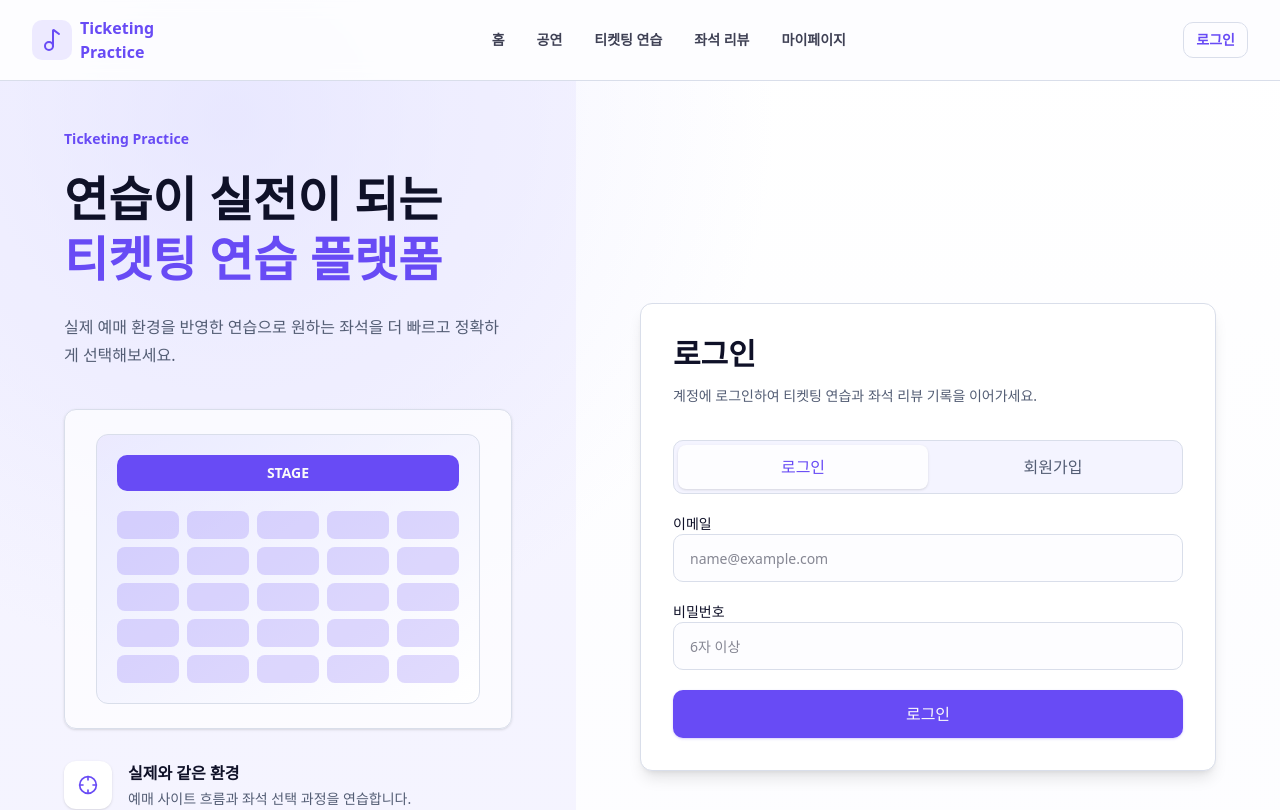
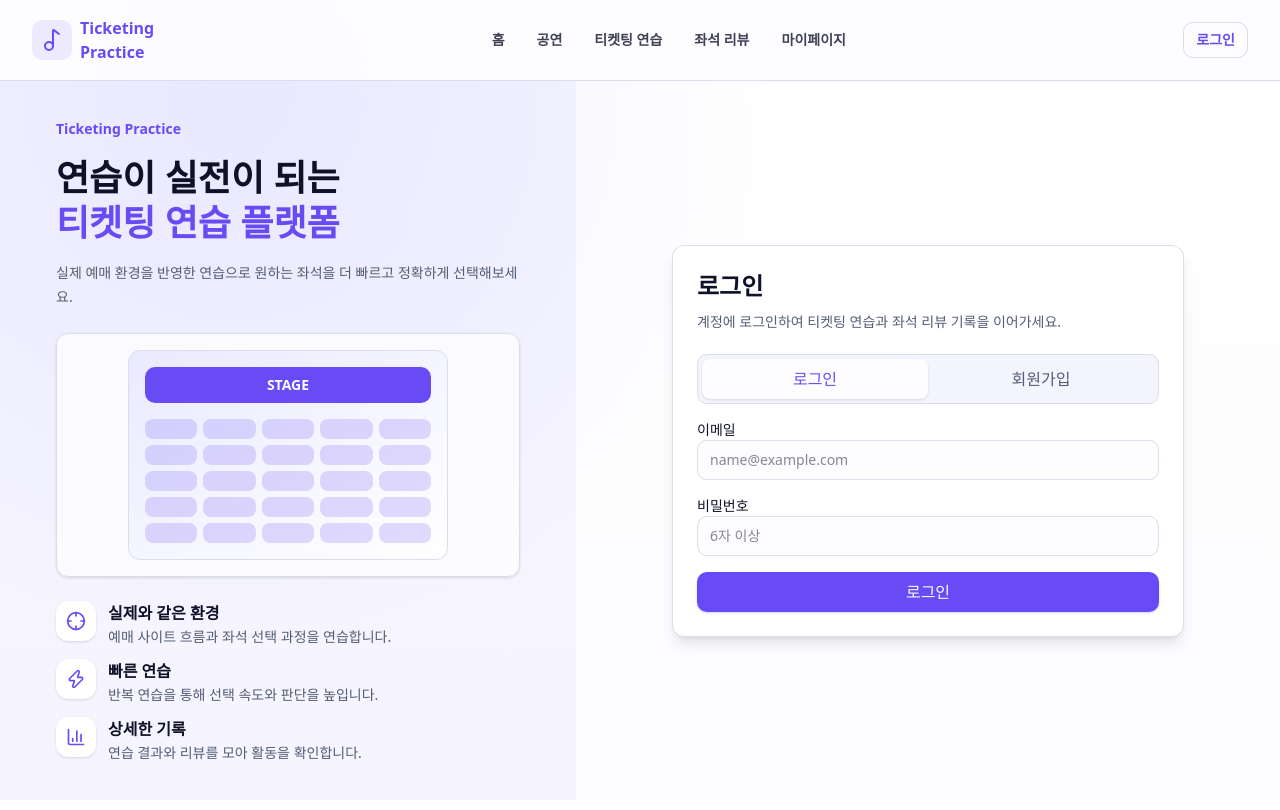
Before and after one commit to madcamp-official/26s-w1-c2-07, a Next.js app: page /login in a window 1280 px wide. Shown: the top 810 px of the page. Built offline with nearby package versions, Linux system fonts and the light colour scheme; no server answers.

Commit message:
feat: polish concert navigation and login layout

```diff
--- a/src/app/concerts/page.tsx
+++ b/src/app/concerts/page.tsx
@@ -2,8 +2,11 @@ import Image from "next/image";
 import Link from "next/link";
 import {
   CalendarDays,
+  ChevronLeft,
+  ChevronRight,
   Grid3X3,
   Heart,
+  Info,
   List,
   MapPin,
   MessageSquare,
@@ -20,7 +23,9 @@ import {
   getConcertList,
   type ConcertListScope,
 } from "@/lib/concerts";
-import { formatDateRange, formatPriceRange } from "@/utils/format";
+import { formatDateRange } from "@/utils/format";
+
+const CONCERT_PAGE_SIZE = 8;
 
 const scopeTabs: Array<{
   value: ConcertListScope;
@@ -50,6 +55,7 @@ type ConcertListPageProps = {
     q?: string;
     region?: string;
     genre?: string;
+    page?: string;
   }>;
 };
 
@@ -65,6 +71,12 @@ function parseFilterValue(value: string | undefined, maxLength: number) {
   const trimmed = value?.trim();
 
   return trimmed ? trimmed.slice(0, maxLength) : undefined;
+}
+
+function parsePage(value: string | undefined) {
+  const page = Number.parseInt(value ?? "", 10);
+
+  return Number.isFinite(page) && page > 0 ? page : 1;
 }
 
 function getConcertScopeHref(
@@ -89,6 +101,35 @@ function getConcertScopeHref(
 
   if (filters.genre) {
     params.set("genre", filters.genre);
+  }
+
+  return `/concerts?${params.toString()}`;
+}
+
+function getConcertPageHref(
+  page: number,
+  input: {
+    scope: ConcertListScope;
+    q?: string;
+    region?: string;
+    genre?: string;
+  },
+) {
+  const params = new URLSearchParams({
+    scope: input.scope,
+    page: String(page),
+  });
+
+  if (input.q) {
+    params.set("q", input.q);
+  }
+
+  if (input.region) {
+    params.set("region", input.region);
+  }
+
+  if (input.genre) {
+    params.set("genre", input.genre);
   }
 
   return `/concerts?${params.toString()}`;
@@ -128,6 +169,7 @@ export default async function ConcertListPage({
     getCurrentUser(),
   ]);
   const scope = parseScope(resolvedSearchParams?.scope);
+  const requestedPage = parsePage(resolvedSearchParams?.page);
   const filters = {
     q: parseFilterValue(resolvedSearchParams?.q, 100),
     region: parseFilterValue(resolvedSearchParams?.region, 50),
@@ -146,6 +188,16 @@ export default async function ConcertListPage({
   const hasActiveFilters = Boolean(filters.q || filters.region || filters.genre);
   const resetHref = getConcertScopeHref(scope, {});
   const countLabel = hasActiveFilters ? "검색 결과" : "등록된 공연";
+  const totalConcertCount = concerts.length;
+  const totalPages = Math.max(1, Math.ceil(totalConcertCount / CONCERT_PAGE_SIZE));
+  const page = Math.min(requestedPage, totalPages);
+  const visibleConcerts = concerts.slice(
+    (page - 1) * CONCERT_PAGE_SIZE,
+    page * CONCERT_PAGE_SIZE,
+  );
+  const firstConcertNumber =
+    totalConcertCount === 0 ? 0 : (page - 1) * CONCERT_PAGE_SIZE + 1;
+  const lastConcertNumber = Math.min(page * CONCERT_PAGE_SIZE, totalConcertCount);
   const emptyTitle = hasActiveFilters
     ? "검색 결과가 없습니다"
     : "등록된 공연이 없습니다";
@@ -284,16 +336,23 @@ export default async function ConcertListPage({
           ) : (
             countLabel
           )}{" "}
-          {concerts.length}건
+          {totalConcertCount}건
         </h2>
-        <span className="rounded-md border bg-card px-3 py-2 text-sm font-medium text-muted-foreground">
-          최신 등록순
-        </span>
+        <div className="flex flex-wrap items-center gap-2">
+          {totalConcertCount > 0 ? (
+            <span className="rounded-md border bg-card px-3 py-2 text-sm font-medium text-muted-foreground">
+              {firstConcertNumber}-{lastConcertNumber} / {totalConcertCount}
+            </span>
+          ) : null}
+          <span className="rounded-md border bg-card px-3 py-2 text-sm font-medium text-muted-foreground">
+            최신 등록순
+          </span>
+        </div>
       </div>
 
-      {concerts.length > 0 ? (
+      {visibleConcerts.length > 0 ? (
         <section className="mt-5 grid gap-5 sm:grid-cols-2 xl:grid-cols-4">
-          {concerts.map((concert) => (
+          {visibleConcerts.map((concert) => (
             <article
               key={concert.id}
               className="overflow-hidden rounded-lg border bg-card shadow-sm transition hover:-translate-y-0.5 hover:shadow-md"
@@ -338,31 +397,31 @@ export default async function ConcertListPage({
                     <MapPin className="h-3.5 w-3.5" aria-hidden="true" />
                     {concert.region} · {concert.venueName}
                   </p>
-                  <p className="flex items-center gap-1.5">
-                    <Ticket className="h-3.5 w-3.5" aria-hidden="true" />
-                    {formatPriceRange(concert.priceMin, concert.priceMax)}
-                  </p>
                 </div>
 
                 <div className="grid grid-cols-2 gap-2 text-xs">
                   <Button asChild variant="outline" size="sm">
-                    <Link href={`/concerts/${concert.id}`}>상세보기</Link>
+                    <Link href={`/concerts/${concert.id}`}>
+                      <Info className="h-3.5 w-3.5" aria-hidden="true" />
+                      상세보기
+                    </Link>
                   </Button>
                   <Button asChild variant="outline" size="sm">
                     <Link href={`/concerts/${concert.id}/seat-map`}>
                       <UploadCloud className="h-3.5 w-3.5" aria-hidden="true" />
-                      배치도
+                      배치도 등록
+                    </Link>
+                  </Button>
+                  <Button asChild size="sm">
+                    <Link href={`/practice?concertId=${concert.id}`}>
+                      <Ticket className="h-3.5 w-3.5" aria-hidden="true" />
+                      티켓팅 연습
                     </Link>
                   </Button>
                   <Button asChild variant="outline" size="sm">
-                    <Link href={`/concerts/${concert.id}/reviews`}>
+                    <Link href={`/reviews?concertId=${concert.id}`}>
                       <MessageSquare className="h-3.5 w-3.5" aria-hidden="true" />
-                      리뷰
-                    </Link>
-                  </Button>
-                  <Button asChild size="sm">
-                    <Link href={`/concerts/${concert.id}/practice`}>
-                      티켓팅
+                      좌석 리뷰
                     </Link>
                   </Button>
                 </div>
@@ -378,6 +437,52 @@ export default async function ConcertListPage({
           </p>
         </section>
       )}
+
+      {totalPages > 1 ? (
+        <nav className="mt-6 flex flex-wrap items-center justify-between gap-3">
+          <p className="text-sm text-muted-foreground">
+            {page} / {totalPages}
+          </p>
+          <div className="flex items-center gap-2">
+            {page > 1 ? (
+              <Button asChild variant="outline" size="sm">
+                <Link
+                  href={getConcertPageHref(page - 1, {
+                    scope,
+                    ...filters,
+                  })}
+                >
+                  <ChevronLeft className="h-4 w-4" aria-hidden="true" />
+                  이전
+                </Link>
+              </Button>
+            ) : (
+              <Button type="button" variant="outline" size="sm" disabled>
+                <ChevronLeft className="h-4 w-4" aria-hidden="true" />
+                이전
+              </Button>
+            )}
+            {page < totalPages ? (
+              <Button asChild variant="outline" size="sm">
+                <Link
+                  href={getConcertPageHref(page + 1, {
+                    scope,
+                    ...filters,
+                  })}
+                >
+                  다음
+                  <ChevronRight className="h-4 w-4" aria-hidden="true" />
+                </Link>
+              </Button>
+            ) : (
+              <Button type="button" variant="outline" size="sm" disabled>
+                다음
+                <ChevronRight className="h-4 w-4" aria-hidden="true" />
+              </Button>
+            )}
+          </div>
+        </nav>
+      ) : null}
     </main>
   );
 }
--- a/src/app/login/login-form.tsx
+++ b/src/app/login/login-form.tsx
@@ -108,11 +108,11 @@ export function LoginForm({ redirectPath }: LoginFormProps) {
   }
 
   return (
-    <form className="space-y-5" onSubmit={handleSubmit}>
+    <form className="space-y-4" onSubmit={handleSubmit}>
       <div className="grid grid-cols-2 rounded-md border bg-secondary p-1">
         <button
           type="button"
-          className={`rounded-sm px-3 py-2.5 text-sm font-bold transition ${
+            className={`rounded-sm px-3 py-2 text-sm font-bold transition ${
             mode === "login"
               ? "bg-background text-primary shadow-sm"
               : "text-muted-foreground hover:text-foreground"
@@ -123,7 +123,7 @@ export function LoginForm({ redirectPath }: LoginFormProps) {
         </button>
         <button
           type="button"
-          className={`rounded-sm px-3 py-2.5 text-sm font-bold transition ${
+            className={`rounded-sm px-3 py-2 text-sm font-bold transition ${
             mode === "signup"
               ? "bg-background text-primary shadow-sm"
               : "text-muted-foreground hover:text-foreground"
@@ -138,7 +138,7 @@ export function LoginForm({ redirectPath }: LoginFormProps) {
         <label className="block space-y-2 text-sm font-medium">
           닉네임
           <input
-            className="h-12 w-full rounded-md border bg-background px-4 text-sm outline-none transition focus:ring-2 focus:ring-ring"
+            className="h-10 w-full rounded-md border bg-background px-3 text-sm outline-none transition focus:ring-2 focus:ring-ring"
             value={nickname}
             onChange={(event) => setNickname(event.target.value)}
             placeholder="좌석 리뷰에 표시될 이름"
@@ -150,7 +150,7 @@ export function LoginForm({ redirectPath }: LoginFormProps) {
       <label className="block space-y-2 text-sm font-medium">
         이메일
         <input
-          className="h-12 w-full rounded-md border bg-background px-4 text-sm outline-none transition focus:ring-2 focus:ring-ring"
+          className="h-10 w-full rounded-md border bg-background px-3 text-sm outline-none transition focus:ring-2 focus:ring-ring"
           type="email"
           value={email}
           onChange={(event) => setEmail(event.target.value)}
@@ -162,7 +162,7 @@ export function LoginForm({ redirectPath }: LoginFormProps) {
       <label className="block space-y-2 text-sm font-medium">
         비밀번호
         <input
-          className="h-12 w-full rounded-md border bg-background px-4 text-sm outline-none transition focus:ring-2 focus:ring-ring"
+          className="h-10 w-full rounded-md border bg-background px-3 text-sm outline-none transition focus:ring-2 focus:ring-ring"
           type="password"
           value={password}
           onChange={(event) => setPassword(event.target.value)}
@@ -173,12 +173,12 @@ export function LoginForm({ redirectPath }: LoginFormProps) {
       </label>
 
       {message ? (
-        <p className="rounded-md border bg-secondary px-4 py-3 text-sm text-muted-foreground">
+        <p className="rounded-md border bg-secondary px-3 py-2 text-sm text-muted-foreground">
           {message}
         </p>
       ) : null}
 
-      <Button type="submit" className="h-12 w-full" disabled={isPending}>
+      <Button type="submit" className="h-10 w-full" disabled={isPending}>
         {isPending ? <Loader2 className="h-4 w-4 animate-spin" /> : null}
         {mode === "login" ? "로그인" : "회원가입"}
       </Button>
--- a/src/app/login/page.tsx
+++ b/src/app/login/page.tsx
@@ -13,7 +13,7 @@ type LoginPageProps = {
 function getSafeRedirectPath(redirectPath: string | undefined) {
   return redirectPath?.startsWith("/") && !redirectPath.startsWith("//")
     ? redirectPath
-    : "/my";
+    : "/";
 }
 
 export default async function LoginPage({ searchParams }: LoginPageProps) {
@@ -27,35 +27,35 @@ export default async function LoginPage({ searchParams }: LoginPageProps) {
 
   return (
     <main className="grid min-h-[calc(100vh-81px)] lg:grid-cols-[0.9fr_1.1fr]">
-      <section className="flex items-center bg-primary/5 px-6 py-12 sm:px-10 lg:px-16">
+      <section className="flex items-center bg-primary/5 px-6 py-8 sm:px-10 lg:px-14">
         <div className="mx-auto w-full max-w-xl">
           <p className="text-sm font-bold text-primary">Ticketing Practice</p>
-          <h1 className="mt-5 text-4xl font-black leading-tight tracking-normal sm:text-5xl">
+          <h1 className="mt-4 text-3xl font-black leading-tight tracking-normal sm:text-4xl">
             연습이 실전이 되는
             <span className="block text-primary">티켓팅 연습 플랫폼</span>
           </h1>
-          <p className="mt-6 max-w-lg text-base leading-7 text-muted-foreground">
+          <p className="mt-4 max-w-lg text-sm leading-6 text-muted-foreground">
             실제 예매 환경을 반영한 연습으로 원하는 좌석을 더 빠르고 정확하게
             선택해보세요.
           </p>
 
-          <div className="relative mt-10 hidden min-h-56 overflow-hidden rounded-lg border bg-white/70 p-6 shadow-sm sm:block">
-            <div className="mx-auto max-w-sm rounded-lg border bg-gradient-to-br from-primary/10 to-white p-5">
+          <div className="relative mt-6 hidden overflow-hidden rounded-lg border bg-white/70 p-4 shadow-sm sm:block">
+            <div className="mx-auto max-w-xs rounded-lg border bg-gradient-to-br from-primary/10 to-white p-4">
               <div className="rounded-md bg-primary px-4 py-2 text-center text-sm font-black text-primary-foreground">
                 STAGE
               </div>
-              <div className="mt-5 grid grid-cols-5 gap-2">
+              <div className="mt-4 grid grid-cols-5 gap-1.5">
                 {Array.from({ length: 25 }).map((_, index) => (
                   <span
                     key={index}
-                    className="h-7 rounded-sm bg-primary/20"
+                    className="h-5 rounded-sm bg-primary/20"
                   />
                 ))}
               </div>
             </div>
           </div>
 
-          <div className="mt-8 grid gap-5">
+          <div className="mt-6 grid gap-3">
             {[
               {
                 icon: <Crosshair className="h-5 w-5" aria-hidden="true" />,
@@ -73,13 +73,13 @@ export default async function LoginPage({ searchParams }: LoginPageProps) {
                 description: "연습 결과와 리뷰를 모아 활동을 확인합니다.",
               },
             ].map((item) => (
-              <div key={item.title} className="flex gap-4">
-                <span className="flex h-12 w-12 shrink-0 items-center justify-center rounded-lg bg-white text-primary shadow-sm">
+              <div key={item.title} className="flex gap-3">
+                <span className="flex h-10 w-10 shrink-0 items-center justify-center rounded-lg bg-white text-primary shadow-sm">
                   {item.icon}
                 </span>
                 <span>
                   <span className="block font-black">{item.title}</span>
-                  <span className="mt-1 block text-sm text-muted-foreground">
+                  <span className="mt-0.5 block text-sm text-muted-foreground">
                     {item.description}
                   </span>
                 </span>
@@ -89,13 +89,13 @@ export default async function LoginPage({ searchParams }: LoginPageProps) {
         </div>
       </section>
 
-      <section className="flex items-center px-6 py-12 sm:px-10 lg:px-16">
-        <div className="mx-auto w-full max-w-xl rounded-lg border bg-card p-8 shadow-lg">
-          <h2 className="text-3xl font-black">로그인</h2>
-          <p className="mt-3 text-sm leading-6 text-muted-foreground">
+      <section className="flex items-center px-6 py-8 sm:px-10 lg:px-14">
+        <div className="mx-auto w-full max-w-lg rounded-lg border bg-card p-6 shadow-lg">
+          <h2 className="text-2xl font-black">로그인</h2>
+          <p className="mt-2 text-sm leading-6 text-muted-foreground">
             계정에 로그인하여 티켓팅 연습과 좌석 리뷰 기록을 이어가세요.
           </p>
-          <div className="mt-8">
+          <div className="mt-5">
             <LoginForm redirectPath={safeRedirectPath} />
           </div>
         </div>
```
Also changed, not shown: src/app/concerts/[concertId]/page.tsx (+6 -18 lines).
